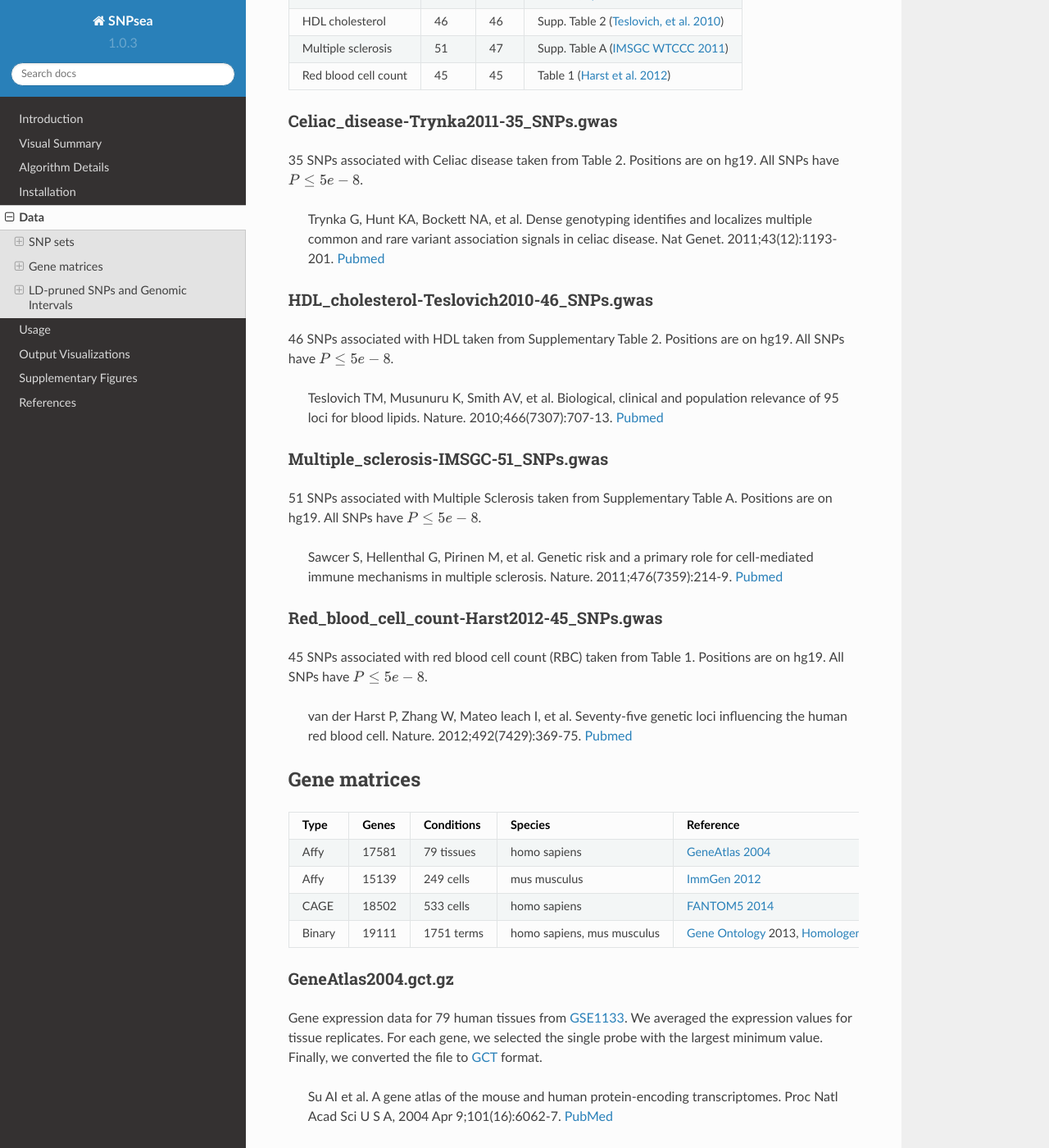
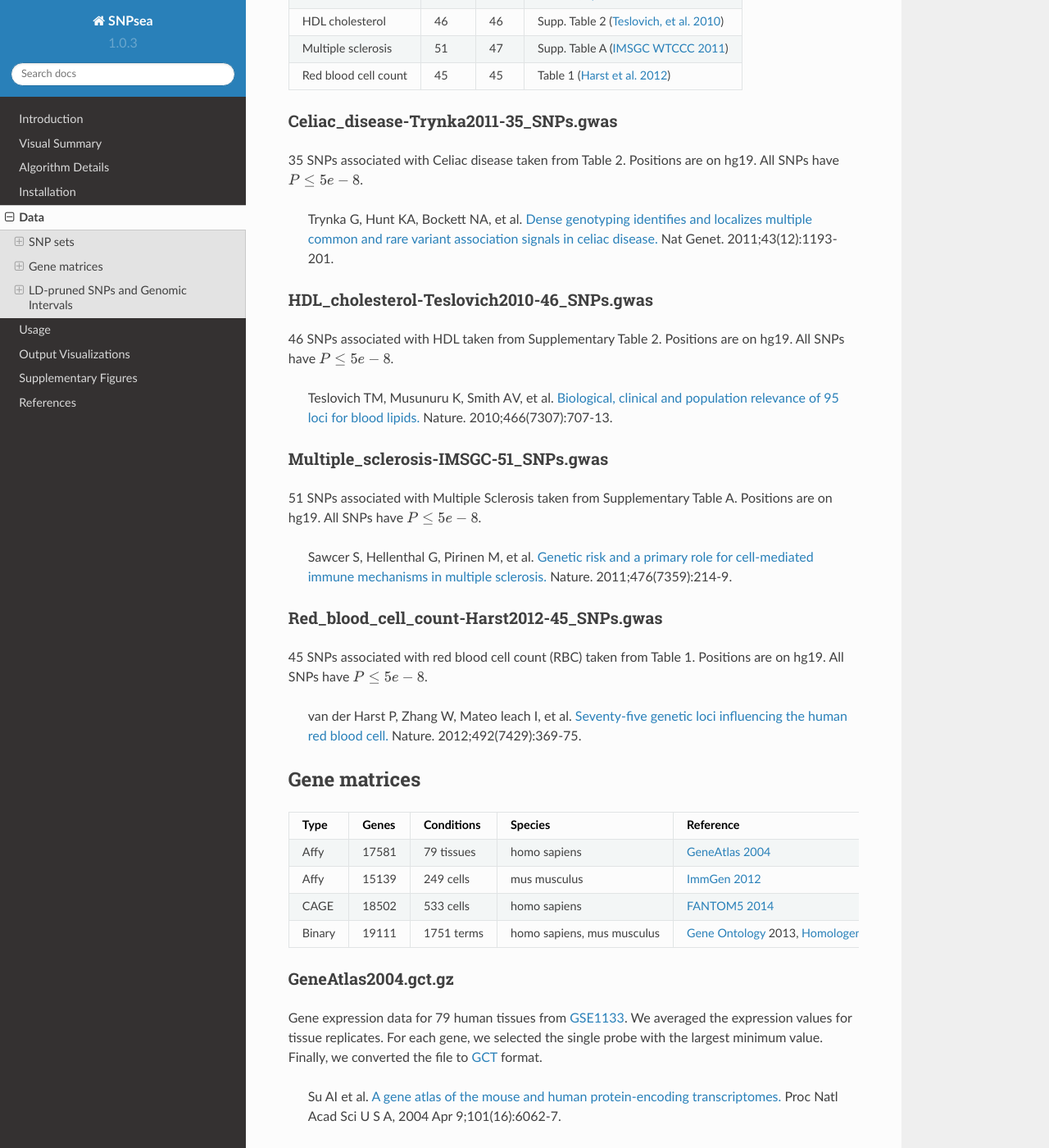
Before and after one commit to slowkow/snpsea, a Sphinx documentation site: the page built from docs/data.rst, in a window 1280 px wide and 1400 px high, scrolled down 833 px. Shown: the whole window at 82% size. Built offline with Sphinx 7.4.7 and the Read the Docs theme 2.0.0, drawn with Linux system fonts in a browser that asks for light colours; some of the changed text lies outside the part shown.

```diff
--- a/docs/data.rst
+++ b/docs/data.rst
@@ -15,7 +15,7 @@ http://dx.doi.org/10.6084/m9.figshare.871430
 
 Contents of the compressed archive with data:
 
-::
+.. code:: bash
 
     Celiac_disease-Trynka2011-35_SNPs.gwas
     HDL_cholesterol-Teslovich2010-46_SNPs.gwas
@@ -52,10 +52,11 @@ Celiac\_disease-Trynka2011-35\_SNPs.gwas
 35 SNPs associated with Celiac disease taken from Table 2. Positions are
 on hg19. All SNPs have :math:`P \le 5e-8`.
 
-    Trynka G, Hunt KA, Bockett NA, et al. Dense genotyping identifies
-    and localizes multiple common and rare variant association signals
-    in celiac disease. Nat Genet. 2011;43(12):1193-201.
-    `Pubmed <http://www.ncbi.nlm.nih.gov/pubmed/22057235>`__
+    Trynka G, Hunt KA, Bockett NA, et al. `Dense genotyping identifies and
+    localizes multiple common and rare variant association signals in celiac
+    disease. <http://www.ncbi.nlm.nih.gov/pubmed/22057235>`__ Nat Genet.
+    2011;43(12):1193-201.
+
 
 HDL\_cholesterol-Teslovich2010-46\_SNPs.gwas
 ^^^^^^^^^^^^^^^^^^^^^^^^^^^^^^^^^^^^^^^^^^^^
@@ -63,10 +64,11 @@ HDL\_cholesterol-Teslovich2010-46\_SNPs.gwas
 46 SNPs associated with HDL taken from Supplementary Table 2. Positions
 are on hg19. All SNPs have :math:`P \le 5e-8`.
 
-    Teslovich TM, Musunuru K, Smith AV, et al. Biological, clinical and
-    population relevance of 95 loci for blood lipids. Nature.
+    Teslovich TM, Musunuru K, Smith AV, et al. `Biological, clinical and
+    population relevance of 95 loci for blood lipids.
+    <http://www.ncbi.nlm.nih.gov/pubmed/20686565>`__ Nature.
     2010;466(7307):707-13.
-    `Pubmed <http://www.ncbi.nlm.nih.gov/pubmed/20686565>`__
+
 
 Multiple\_sclerosis-IMSGC-51\_SNPs.gwas
 ^^^^^^^^^^^^^^^^^^^^^^^^^^^^^^^^^^^^^^^
@@ -74,10 +76,11 @@ Multiple\_sclerosis-IMSGC-51\_SNPs.gwas
 51 SNPs associated with Multiple Sclerosis taken from Supplementary
 Table A. Positions are on hg19. All SNPs have :math:`P \le 5e-8`.
 
-    Sawcer S, Hellenthal G, Pirinen M, et al. Genetic risk and a primary
-    role for cell-mediated immune mechanisms in multiple sclerosis.
-    Nature. 2011;476(7359):214-9.
-    `Pubmed <http://www.ncbi.nlm.nih.gov/pubmed/21833088>`__
+    Sawcer S, Hellenthal G, Pirinen M, et al. `Genetic risk and a primary role
+    for cell-mediated immune mechanisms in multiple sclerosis.
+    <http://www.ncbi.nlm.nih.gov/pubmed/21833088>`__ Nature.
+    2011;476(7359):214-9.
+
 
 Red\_blood\_cell\_count-Harst2012-45\_SNPs.gwas
 ^^^^^^^^^^^^^^^^^^^^^^^^^^^^^^^^^^^^^^^^^^^^^^^
@@ -85,10 +88,11 @@ Red\_blood\_cell\_count-Harst2012-45\_SNPs.gwas
 45 SNPs associated with red blood cell count (RBC) taken from Table 1.
 Positions are on hg19. All SNPs have :math:`P \le 5e-8`.
 
-    van der Harst P, Zhang W, Mateo leach I, et al. Seventy-five genetic
-    loci influencing the human red blood cell. Nature.
+    van der Harst P, Zhang W, Mateo leach I, et al. `Seventy-five genetic loci
+    influencing the human red blood cell.
+    <http://www.ncbi.nlm.nih.gov/pubmed/23222517>`__ Nature.
     2012;492(7429):369-75.
-    `Pubmed <http://www.ncbi.nlm.nih.gov/pubmed/23222517>`__
+
 
 Gene matrices
 ~~~~~~~~~~~~~
@@ -116,15 +120,16 @@ converted the file to
 `GCT <http://www.broadinstitute.org/cancer/software/genepattern/gp_guides/file-formats/sections/gct>`__
 format.
 
-    Su AI et al. A gene atlas of the mouse and human protein-encoding
-    transcriptomes. Proc Natl Acad Sci U S A, 2004 Apr 9;101(16):6062-7.
-    `PubMed <http://www.ncbi.nlm.nih.gov/geo/query/acc.cgi?acc=GSE1133>`__
+    Su AI et al. `A gene atlas of the mouse and human protein-encoding
+    transcriptomes.
+    <http://www.ncbi.nlm.nih.gov/geo/query/acc.cgi?acc=GSE1133>`__ Proc Natl
+    Acad Sci U S A, 2004 Apr 9;101(16):6062-7.
 
 GO2013.gct.gz
 ^^^^^^^^^^^^^
 
-A
-`GCT <http://www.broadinstitute.org/cancer/software/genepattern/gp_guides/file-formats/sections/gct>`__
+A `GCT
+<http://www.broadinstitute.org/cancer/software/genepattern/gp_guides/file-formats/sections/gct>`__
 formatted gene matrix with 1,751 annotation terms (1s and 0s indicating
 presence or absence of the gene in a Gene Ontology term).
 
@@ -169,10 +174,10 @@ disequilibrium (LD). SNPsea samples null SNP sets matched on the number
 of genes in the user's SNP set from this list. See this paper for more
 information:
 
-    Lango allen H, Estrada K, Lettre G, et al. Hundreds of variants
-    clustered in genomic loci and biological pathways affect human
-    height. Nature. 2010;467(7317):832-8.
-    `Pubmed <http://www.ncbi.nlm.nih.gov/pubmed/20881960>`__
+    Lango allen H, Estrada K, Lettre G, et al. `Hundreds of variants clustered
+    in genomic loci and biological pathways affect human height.
+    <http://www.ncbi.nlm.nih.gov/pubmed/20881960>`__ Nature.
+    2010;467(7317):832-8.
 
 NCBIgenes2013.bed.gz
 ^^^^^^^^^^^^^^^^^^^^
@@ -184,12 +189,12 @@ All human start and stop positions taken from:
 TGP2011.bed.gz
 ^^^^^^^^^^^^^^
 
-Linkage intervals for a filtered set of SNPs from the `1000 Genomes
-Project <http://www.1000genomes.org/>`__ Phase 1 (May 21, 2011). We
-downloaded a filtered (diallelic and 5 or more copies of the minor
-allele) set of markers from the
-`BEAGLE <http://bochet.gcc.biostat.washington.edu/beagle/1000_Genomes.phase1_release_v3>`__
+Linkage intervals for a filtered set of SNPs from the `1000 Genomes Project
+<http://www.1000genomes.org/>`__ Phase 1 (May 21, 2011). We downloaded
+a filtered (diallelic and 5 or more copies of the minor allele) set of markers
+from the `BEAGLE
+<http://bochet.gcc.biostat.washington.edu/beagle/1000_Genomes.phase1_release_v3>`__
 website and calculated pairwise LD (EUR) for all SNPs in a 1 Mb sliding
-window. The linkage intervals were extended to the nearest
-`HapMap <http://hapmap.ncbi.nlm.nih.gov/downloads/>`__ recombination
-hotspot with >3 cM/Mb recombination rate.
+window. The linkage intervals were extended to the nearest `HapMap
+<http://hapmap.ncbi.nlm.nih.gov/downloads/>`__ recombination hotspot with >3
+cM/Mb recombination rate ( :ref:`Supplementary Figure 1 <fig-s1>` ).
--- a/docs/introduction.rst
+++ b/docs/introduction.rst
@@ -39,9 +39,9 @@ codes, or other *conditions*.
 .. note::
 
    Continuous matrices *must* be normalized before running SNPsea. That is,
-   columns must be directly comparable to each other. You might consider
-   `quantile normalization <http://www.ncbi.nlm.nih.gov/pubmed/12538238>`__
-   normalization, for example.
+   columns must be directly comparable to each other. For example, you might
+   consider `quantile normalization
+   <http://www.ncbi.nlm.nih.gov/pubmed/12538238>`__.
 
 If you benefit from this method, please cite:
 
```
Also changed, not shown: docs/algorithm.rst (+13 -13 lines), docs/references.rst (+4 -4 lines), docs/supplementary.rst (+18 -0 lines), docs/usage.rst (+13 -13 lines).
